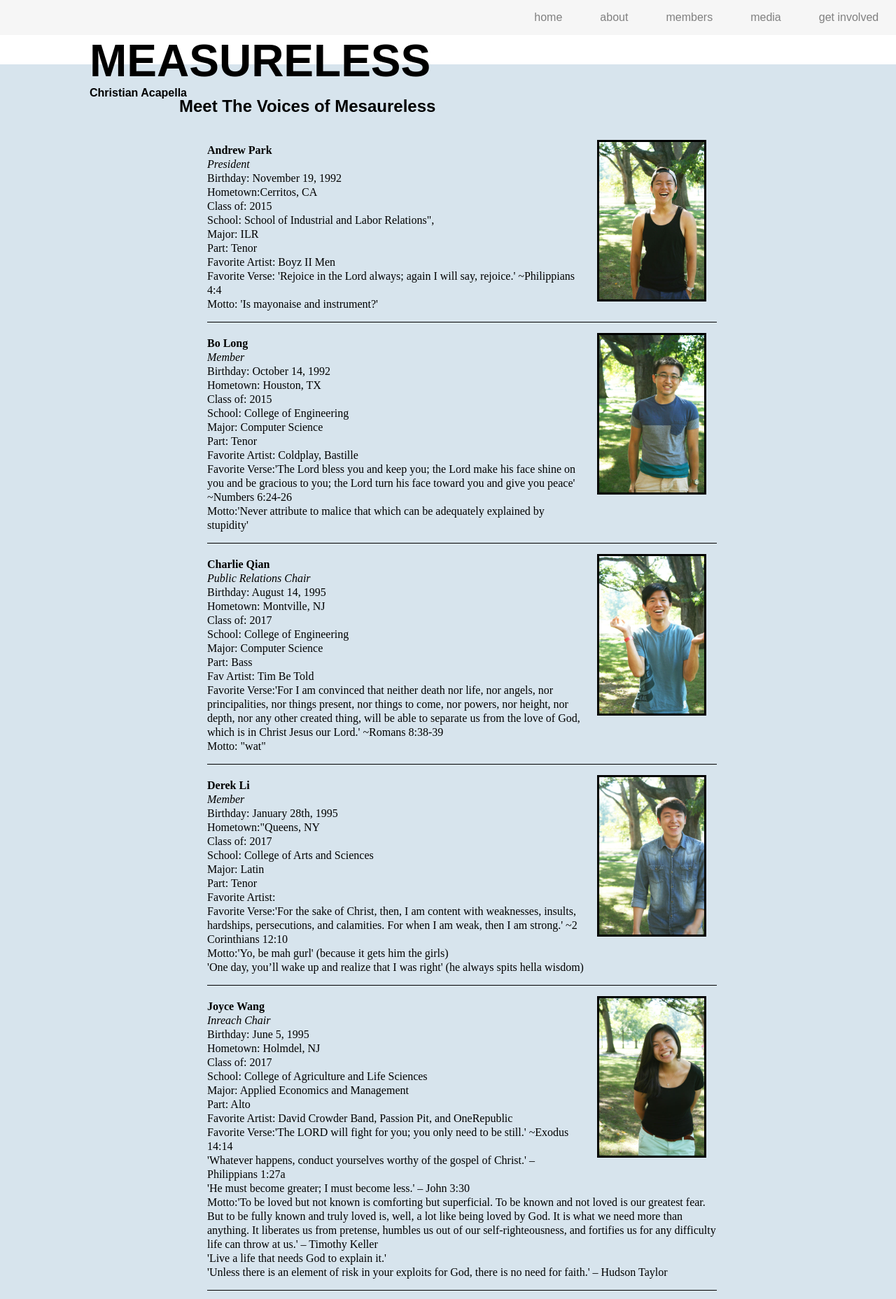
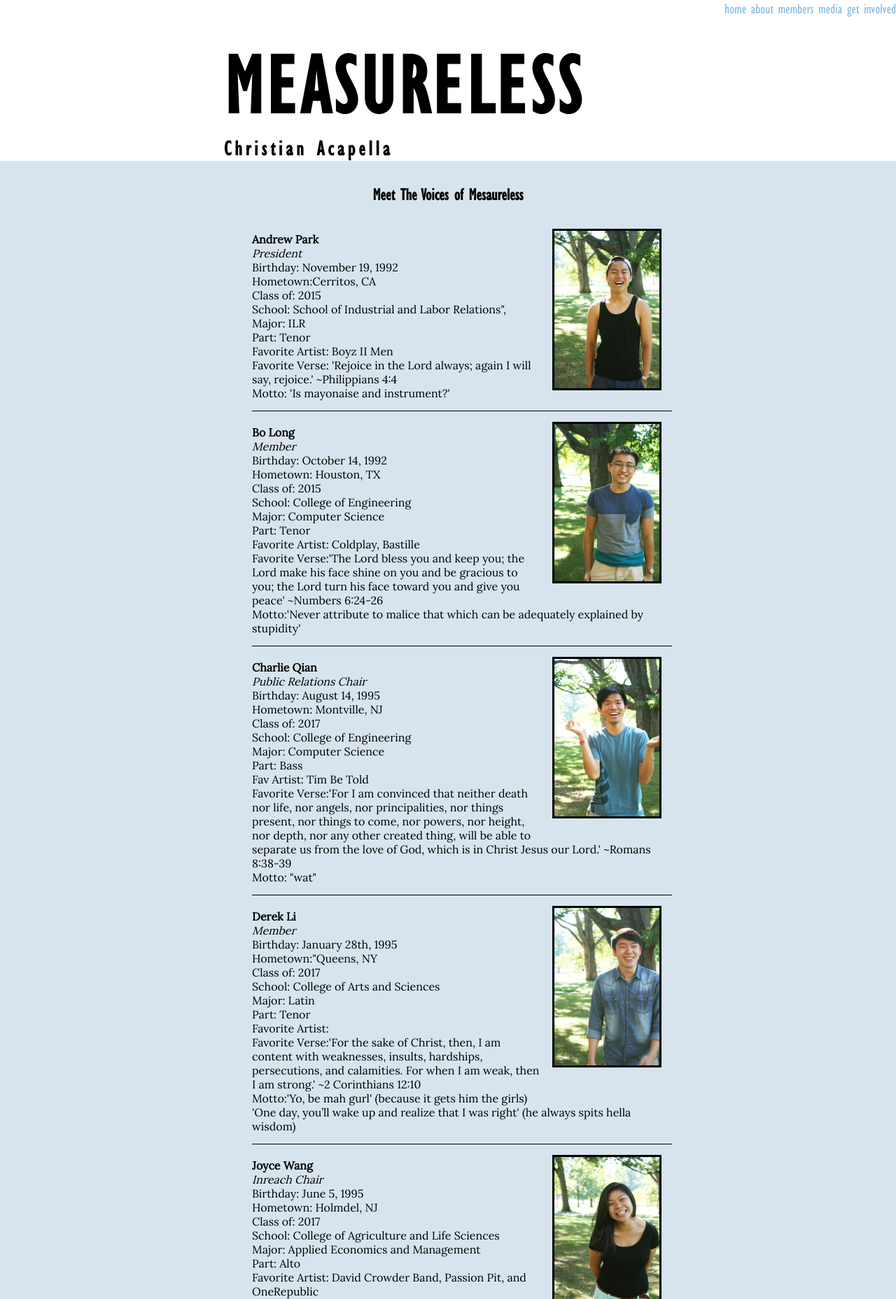
Before and after one commit to apokellypse/Measureless-Website, a PHP site: page /member.php in a window 1280 px wide. Shown: the top 1857 px of the page at 70% size. Run offline with PHP 8.4, Linux system fonts and the light colour scheme.

Commit message:
css stuff

```diff
--- a/css/main.css
+++ b/css/main.css
@@ -1,3 +1,8 @@
+@font-face {
+    font-family: Gill;
+    src: url(Gill.TTF);
+}
+
 /*
  _   _             _             _   _
 | \ | | __ ___   _(_) __ _  __ _| |_(_) ___  _ __
@@ -9,24 +14,30 @@
 
 nav {
     position: fixed;
-    background-color: #f6f6f6;
-
+    background-color: white;
     top: 0px;
-    font-family: Arial;
+    font-family: Gill;
+    font-size: 20px;
     width: 100%;
     z-index: 1;
     text-align: right;
+    height: 50px;
+
+
+}
+nav ul {
+    margin-top: 0px;
 }
 
 nav li {
     list-style-type: none;
     display: inline-block;
-    margin: 0px 2% 0 2%;
+    margin: px 2% 0 2%;
 }
 
 a {
     text-decoration: none;
-    color: grey;
+    color: #87bbe2;
 }
 
 a:hover {
@@ -44,12 +55,17 @@ a:hover {
 #header {
     top: 50px;
     position: relative;
-    padding-left: 10%;
-    font-family: Arial, sans-serif;
+    padding-left: 25%;
+    font-family: Gill, sans-serif;
     font-weight: bold;
+    letter-spacing: 5px;
+    font-size: 30px;
+    margin-bottom: 3%;
+    background-color: white;
 
 }
 h1 {
+
     font-size: 4em;
     margin: 0px;
 }
@@ -59,7 +75,8 @@ h3 {
 }
 
 h2 {
-    font-family: Arial;
+    text-align: center;
+    font-family: Gill;
 }
 
 /*
@@ -76,11 +93,10 @@ body {
     width: 100%;
 }
 .content {
-    padding: 2% 20% 2% 20%;
-    text-align: justify;
+    padding: 2% 25% 2% 25%;
+    text-align: right;
     min-height: 250px;
-
-    font-family: Garamound;
+    font-family: Lora;
 }
 
 .content:nth-child(odd) {
@@ -123,4 +139,7 @@ img {width: 150px;
 
 footer {
     text-align: center;
+    font-size: 0.75em;
+    font-family: Gill;
+    padding: 2% 0 1% 0;
 }
--- a/css/main2.css
+++ b/css/main2.css
@@ -1,3 +1,8 @@
+@font-face {
+    font-family: Gill;
+    src: url(Gill.TTF);
+}
+
 /*
  _   _             _             _   _
 | \ | | __ ___   _(_) __ _  __ _| |_(_) ___  _ __
@@ -8,22 +13,31 @@
 */
 
 nav {
+    position: fixed;
+    background-color: white;
     top: 0px;
-    font-family: Arial;
+    font-family: Gill;
+    font-size: 20px;
     width: 100%;
     z-index: 1;
     text-align: right;
+    height: 50px;
+
+
+}
+nav ul {
+    margin-top: 0px;
 }
 
 nav li {
     list-style-type: none;
     display: inline-block;
-    margin: 0px 2% 0 2%;
+    margin: px 2% 0 2%;
 }
 
 a {
     text-decoration: none;
-    color: grey;
+    color: #87bbe2;
 }
 
 a:hover {
@@ -39,12 +53,19 @@ a:hover {
 */
 
 #header {
+    top: 50px;
     position: relative;
-    padding-left: 10%;
-    font-family: Arial, sans-serif;
+    padding-left: 25%;
+    font-family: Gill, sans-serif;
     font-weight: bold;
+    letter-spacing: 5px;
+    font-size: 30px;
+    margin-bottom: 3%;
+    background-color: white;
+
 }
 h1 {
+
     font-size: 4em;
     margin: 0px;
 }
@@ -54,7 +75,8 @@ h3 {
 }
 
 h2 {
-    font-family: Arial;
+    text-align: center;
+    font-family: Gill;
 }
 
 /*
@@ -71,15 +93,39 @@ body {
     width: 100%;
 }
 .content {
-    margin: auto;
-    padding: 5%;
-    width: 60%;
-    text-align: center;
-    font-family: Garamound;
-    background-color: white;
-    border-bottom: 3px solid #D7E4ED;
+    padding: 2% 25% 2% 25%;
+    text-align: right;
+    min-height: 250px;
+    font-family: Lora;
+}
 
+.content:nth-child(odd) {
+    background-color: #D7E4ED;
 }
+
+.content:nth-child(even) {
+    background: -moz-linear-gradient(top,  rgba(0,0,0,0) 0%, rgba(0,0,0,0) 77%, rgba(0,0,0,0.07) 100%); /* FF3.6+ */
+    background: -webkit-gradient(linear, left top, left bottom, color-stop(0%,rgba(0,0,0,0)), color-stop(77%,rgba(0,0,0,0)), color-stop(100%,rgba(0,0,0,0.07))); /* Chrome,Safari4+ */
+    background: -webkit-linear-gradient(top,  rgba(0,0,0,0) 0%,rgba(0,0,0,0) 77%,rgba(0,0,0,0.07) 100%); /* Chrome10+,Safari5.1+ */
+    background: -o-linear-gradient(top,  rgba(0,0,0,0) 0%,rgba(0,0,0,0) 77%,rgba(0,0,0,0.07) 100%); /* Opera 11.10+ */
+    background: -ms-linear-gradient(top,  rgba(0,0,0,0) 0%,rgba(0,0,0,0) 77%,rgba(0,0,0,0.07) 100%); /* IE10+ */
+    background: linear-gradient(to bottom,  rgba(0,0,0,0) 0%,rgba(0,0,0,0) 77%,rgba(0,0,0,0.07) 100%); /* W3C */
+    filter: progid:DXImageTransform.Microsoft.gradient( startColorstr='#00000000', endColorstr='#12000000',GradientType=0 ); /* IE6-9 */
+}
+#memberinfo ul {list-style-type: none;
+                text-align: left;
+                line-height: 20px}
+
+#memberinfo li {border-bottom: 1px solid #000000;
+                padding-bottom: 15px;}
+
+img {width: 150px;
+    height: 225px;
+    float: right;
+    margin: 15px;
+    clear: right;
+    border: 3px solid;
+    border-color: #000000}
 
 
 /*
@@ -93,4 +139,7 @@ body {
 
 footer {
     text-align: center;
+    font-size: 0.75em;
+    font-family: Gill;
+    padding: 2% 0 1% 0;
 }
--- a/meta.php
+++ b/meta.php
@@ -7,7 +7,8 @@ echo '<meta charset="utf-8">
 	//this is for the tab icon
 	'<link rel="icon" type="image/ico" href="">'.
 	//this is for stylesheets
-	'<link rel="stylesheet" href="css/main.css">'.
+    '<link href="http://fonts.googleapis.com/css?family=Lora" rel="stylesheet" type="text/css">'.
+	'<link rel="stylesheet" href="css/main2.css">'.
 	//this is for scripts
 	'<script src=""></script>'
 ?>
```
Also changed, not shown: css/Gill.TTF (added), img/note.png (added), img/note2.png (added).
